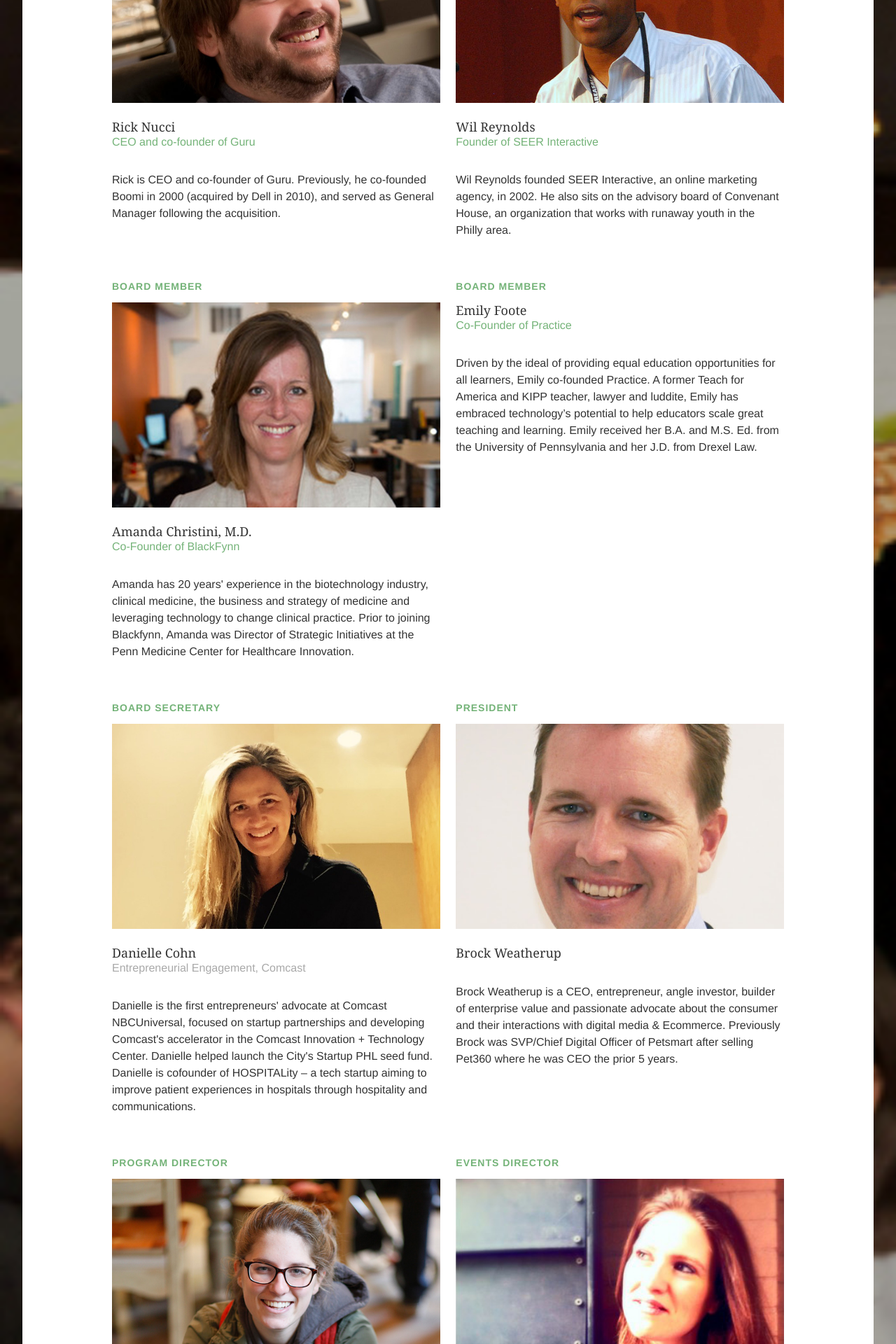
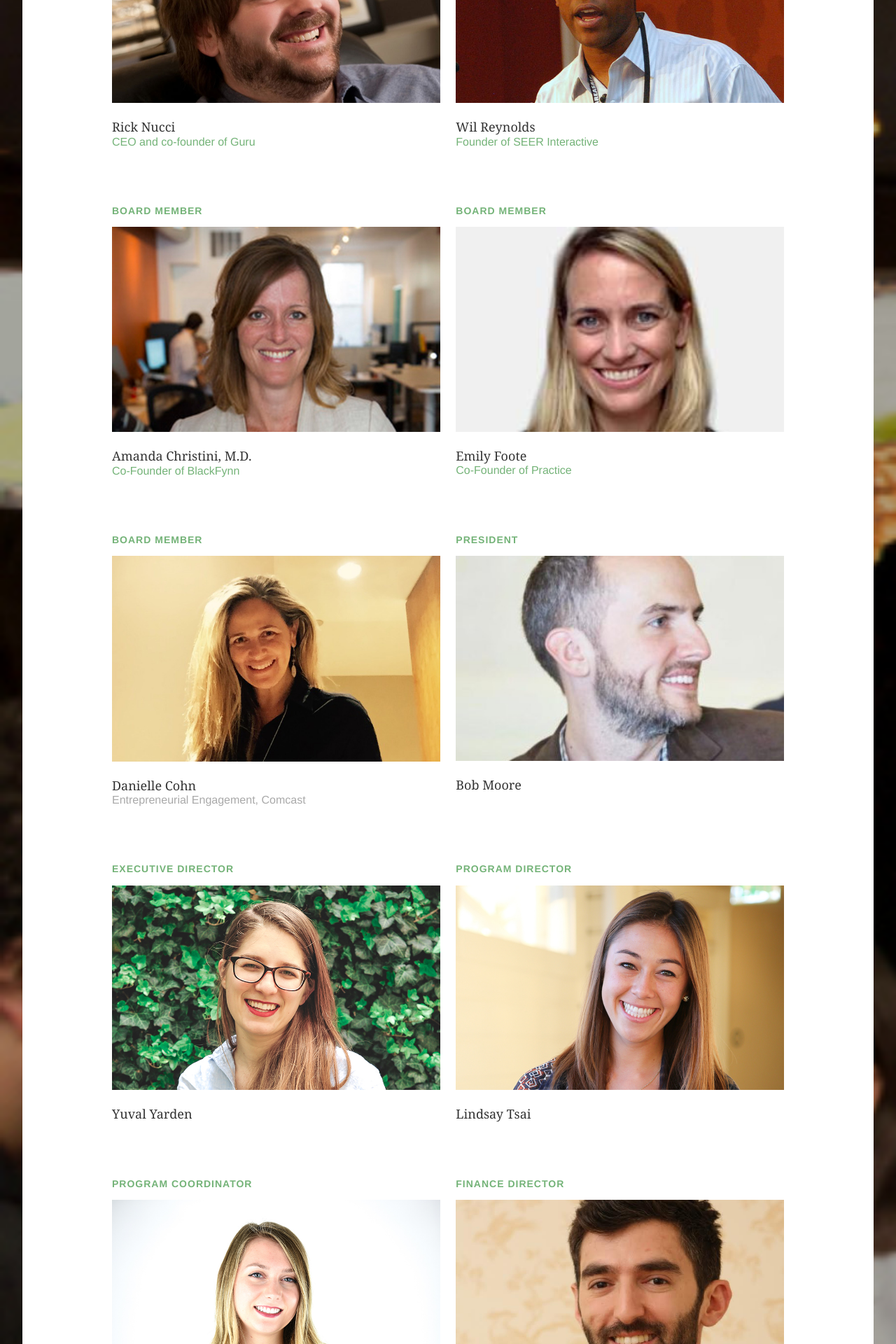
Before and after one commit to phillystartupleaders/psl, a Jekyll site: the page built from leadership/index.html, in a window 1280 px wide. Shown: the part 1462-3382 px from the top of the page at 70% size. Built offline with Jekyll 4.4.1, drawn with Linux system fonts in a browser that asks for light colours; nearby versions of some CDN libraries; some of the changed text lies outside the part shown.

Commit message:
edit leadership and events

```diff
--- a/leadership/index.html
+++ b/leadership/index.html
@@ -15,10 +15,6 @@ title: Our Leadership
       <h3><a href="https://www.linkedin.com/in/ricknucci">Rick Nucci</a></h3>
       <h4><a href="https://www.getguru.com/">CEO and co-founder of Guru</a></h4>
     </header>
-
-    <div class="bio">
-      <p>Rick is CEO and co-founder of Guru. Previously, he co-founded Boomi in 2000 (acquired by Dell in 2010), and served as General Manager following the acquisition.</p>
-    </div>
   </li>
 
   <li>
@@ -32,10 +28,6 @@ title: Our Leadership
       <h3><a href="http://www.linkedin.com/in/wilreynolds">Wil Reynolds</a></h3>
       <h4><a href="http://www.seerinteractive.com/">Founder of SEER Interactive</a></h4>
     </header>
-
-    <div class="bio">
-      <p>Wil Reynolds founded SEER Interactive, an online marketing agency, in 2002. He also sits on the advisory board of Convenant House, an organization that works with runaway youth in the Philly area.</p>
-    </div>
   </li>
 
   <li>
@@ -49,31 +41,24 @@ title: Our Leadership
       <h3><a href="https://www.linkedin.com/in/amanda-christini-0abb8744">Amanda Christini, M.D.</a></h3>
       <h4><a href="http://www.blackfynn.com/">Co-Founder of BlackFynn</a></h4>
     </header>
-
-    <div class="bio">
-      <p>Amanda has 20 years' experience in the biotechnology industry, clinical medicine, the business and strategy of medicine and leveraging technology to change clinical practice. Prior to joining Blackfynn, Amanda was Director of Strategic Initiatives at the Penn Medicine Center for Healthcare Innovation.</p>
-    </div>
   </li>
 
   <li>
     <h2>Board Member</h2>
 
     <div class="photo">
-      <!-- <img src="{{ site.baseurl }}/images/leadership/amanda.jpg" alt="Emily Foote" /> -->
+      <img src="{{ site.baseurl }}/images/leadership/emily.jpg" alt="Emily Foote" />
     </div>
 
     <header>
       <h3><a href="https://www.linkedin.com/in/emilycfoote">Emily Foote</a></h3>
       <h4><a href="https://www.practice.xyz/">Co-Founder of Practice</a></h4>
     </header>
-
-    <div class="bio">
-      <p>Driven by the ideal of providing equal education opportunities for all learners, Emily co-founded Practice. A former Teach for America and KIPP teacher, lawyer and luddite, Emily has embraced technology’s potential to help educators scale great teaching and learning. Emily received her B.A. and M.S. Ed. from the University of Pennsylvania and her J.D. from Drexel Law.</p>
     </div>
   </li>
 
   <li>
-    <h2>Board Secretary</h2>
+    <h2>Board Member</h2>
 
     <div class="photo">
       <img src="{{ site.baseurl }}/images/leadership/danielle.jpg" alt="Danielle Cohn" />
@@ -83,30 +68,22 @@ title: Our Leadership
       <h3><a href="http://www.linkedin.com/in/danielle-cohn-122a134">Danielle Cohn</a></h3>
       <h4>Entrepreneurial Engagement, Comcast</h4>
     </header>
-
-    <div class="bio">
-      <p>Danielle is the first entrepreneurs' advocate at Comcast NBCUniversal, focused on startup partnerships and developing Comcast's accelerator in the Comcast Innovation + Technology Center. Danielle helped launch the City's Startup PHL seed fund. Danielle is cofounder of HOSPITALity – a tech startup aiming to improve patient experiences in hospitals through hospitality and communications.</p>
-    </div>
   </li>
 
   <li>
     <h2>President</h2>
 
     <div class="photo">
-      <img src="{{ site.baseurl }}/images/leadership/brock.jpg" alt="Brock Weatherup" />
+      <img src="{{ site.baseurl }}/images/leadership/bobm.jpg" alt="Bob Moore" />
     </div>
 
     <header>
-      <h3><a href="https://www.linkedin.com/in/brockweatherup">Brock Weatherup</a></h3>
+      <h3><a href="https://www.linkedin.com/in/robertjmoore/">Bob Moore</a></h3>
     </header>
-
-    <div class="bio">
-      <p>Brock Weatherup is a CEO, entrepreneur, angle investor, builder of enterprise value and passionate advocate about the consumer and their interactions with digital media & Ecommerce. Previously Brock was SVP/Chief Digital Officer of Petsmart after selling Pet360 where he was CEO the prior 5 years.</p>
-    </div>
   </li>
 
   <li>
-    <h2>Program Director</h2>
+    <h2>Executive Director</h2>
 
     <div class="photo">
       <img src="{{ site.baseurl }}/images/leadership/yuval.jpg" alt="Yuval Yarden" />
@@ -115,59 +92,42 @@ title: Our Leadership
     <header>
       <h3><a href="https://www.linkedin.com/in/yyarden">Yuval Yarden</a></h3>
     </header>
-
-    <div class="bio">
-      <p>Yuval is PSL's first full time employee. Previously she worked at several Philly startups, including Cloudmine, Zoomer and Glass-U as well as DreamIt Ventures, a local accelerator with national reach.</p>
-    </div>
   </li>
 
   <li>
-    <h2>Events Director</h2>
+    <h2>Program Director</h2>
 
     <div class="photo">
-      <img src="{{ site.baseurl }}/images/leadership/ali.jpg" alt="Ali Greene" />
+      <img src="{{ site.baseurl }}/images/leadership/lindsay.jpg" alt="Lindsay Tsai" />
     </div>
 
     <header>
-      <h3><a href="https://www.linkedin.com/in/greeneali">Ali Greene</a></h3>
+      <h3><a href="https://www.linkedin.com/in/lindsayytsai/">Lindsay Tsai</a></h3>
     </header>
-
-    <div class="bio">
-      <p>Ali is the Senior People Operations Manager at DuckDuckGo. Previously she worked at LivingSocial at their headquarters in DC, and a digital ad startup in NYC before deciding to call Philly home.</p>
-    </div>
   </li>
 
   <li>
-    <h2>Marketing Director</h2>
+    <h2>Program Coordinator</h2>
 
     <div class="photo">
-      <img src="{{ site.baseurl }}/images/leadership/zac.jpg" alt="Zac Pappis" />
+      <img src="{{ site.baseurl }}/images/leadership/rachel.jpg" alt="Rachel Zydyk" />
     </div>
 
     <header>
-      <h3><a href="https://www.linkedin.com/in/zacharypappis">Zac Pappis</a></h3>
-      <h4><a href="http://www.duckduckgo.com/">Director of Community at DuckDuckGo</a></h4>
+      <h3><a href="https://www.linkedin.com/in/rachel-zydyk-7168b880/">Rachel Zydyk</a></h3>
     </header>
-
-    <div class="bio">
-      <p>Zac is a startup entrepreneur, adviser, and one of the first team members at DuckDuckGo, where he now oversees their user and developer communities. Before that, he worked in finance at SEI Investments while leading several Philly-based ventures, including co-founding A-1 Line Painting and joining the board at non-profit, Spells Writing Lab.</p>
-    </div>
   </li>
 
   <li>
-    <h2>Treasurer</h2>
+    <h2>Finance Director</h2>
 
     <div class="photo">
-      <img src="{{ site.baseurl }}/images/leadership/bryan.jpg" alt="Bryan Schwartz" />
+      <img src="{{ site.baseurl }}/images/leadership/erik.jpg" alt="Eric Glickman" />
     </div>
 
     <header>
-      <h3><a href="https://www.linkedin.com/in/bryanaschwartz">Bryan Schwartz</a></h3>
+      <h3><a href="https://www.linkedin.com/in/ericmglickman/">Eric Glickman</a></h3>
     </header>
-
-    <div class="bio">
-      <p>Bryan is the Finance Manager at Ticketleap and Supply Corps Officer in the U.S. Navy Reserve. He previously was a Senior Associate with PwC.</p>
-    </div>
   </li>
 
   <li>
@@ -181,10 +141,6 @@ title: Our Leadership
       <h3><a href="https://www.linkedin.com/in/jkopelman">Josh Kopelman</a></h3>
       <h4><a href="http://www.firstround.com/">Partner &amp; Founder at FirstRound Capital</a></h4>
     </header>
-
-    <div class="bio">
-      <p>Josh is partner and founder at FirstRound Capital. Previously, Josh co-founded Infonautics Corporation and took it public in 1996. He founded Half.com (acquired by eBay in 2000) and helped found TurnTide (acquired by Symantec in 2004).</p>
-    </div>
   </li>
 
   <li>
@@ -198,9 +154,5 @@ title: Our Leadership
       <h3><a href="https://twitter.com/yegg">Gabriel Weinberg</a></h3>
       <h4><a href="https://duckduckgo.com/">Founder &amp; CEO of DuckDuckGo</a></h4>
     </header>
-
-    <div class="bio">
-      <p>Gabe is founder &amp; CEO of DuckDuckGo and co-author of <em>Traction: A Startup Guide to Getting Customers</em>. Previously he was the Co-founder &amp; CEO of Opobox (acquired by United Online in 2006).</p>
-    </div>
   </li>
 </ol>
```
Also changed, not shown: incubators-accelerators/index.html (+12 -0 lines), index.html (+8 -8 lines), images/incubators/ic3401.png (added), images/incubators/science-center.jpg (added), images/leadership/bobm.jpg (added), images/leadership/emily.jpg, images/leadership/erik.jpg (added), images/leadership/lindsay.jpg (added), images/leadership/rachel.jpg (added), images/leadership/yuval.jpg.
